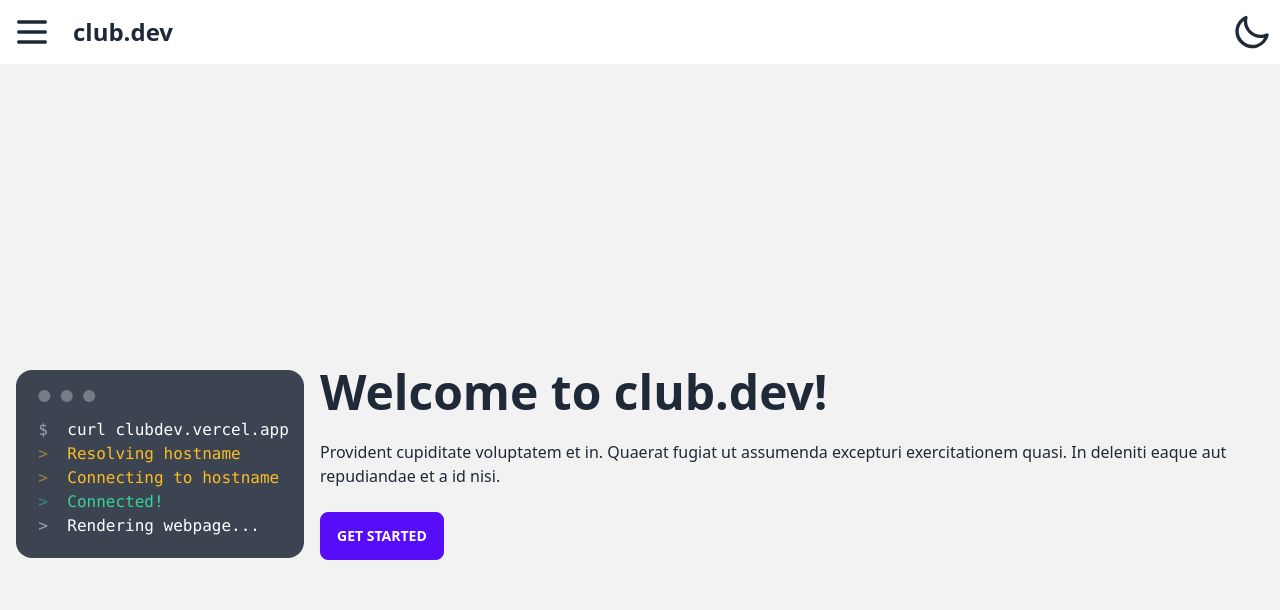
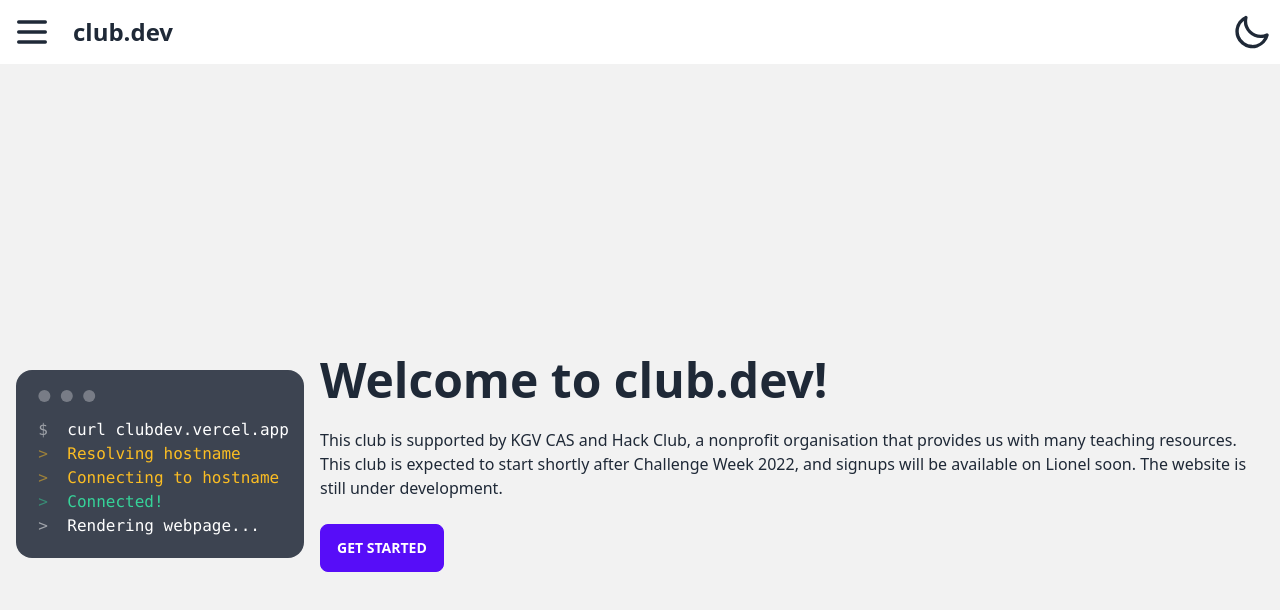
Before and after one commit to comp-coding/website, a Nuxt app: page / in a window 1280 px wide. Shown: the top 610 px of the page. Built offline with nearby package versions, Linux system fonts and the light colour scheme.

Commit message:
Changed Introduction Text

```diff
--- a/app.vue
+++ b/app.vue
@@ -43,7 +43,7 @@
         </div>
         <div>
           <h1 class="text-5xl font-bold">Welcome to club.dev!</h1>
-          <p class="py-6">Provident cupiditate voluptatem et in. Quaerat fugiat ut assumenda excepturi exercitationem quasi. In deleniti eaque aut repudiandae et a id nisi.</p>
+          <p class="py-6">This club is supported by KGV CAS and Hack Club, a nonprofit organisation that provides us with many teaching resources. This club is expected to start shortly after Challenge Week 2022, and signups will be available on Lionel soon. The website is still under development.</p>
           <button class="btn btn-primary">Get Started</button>
         </div>
       </div>
```
